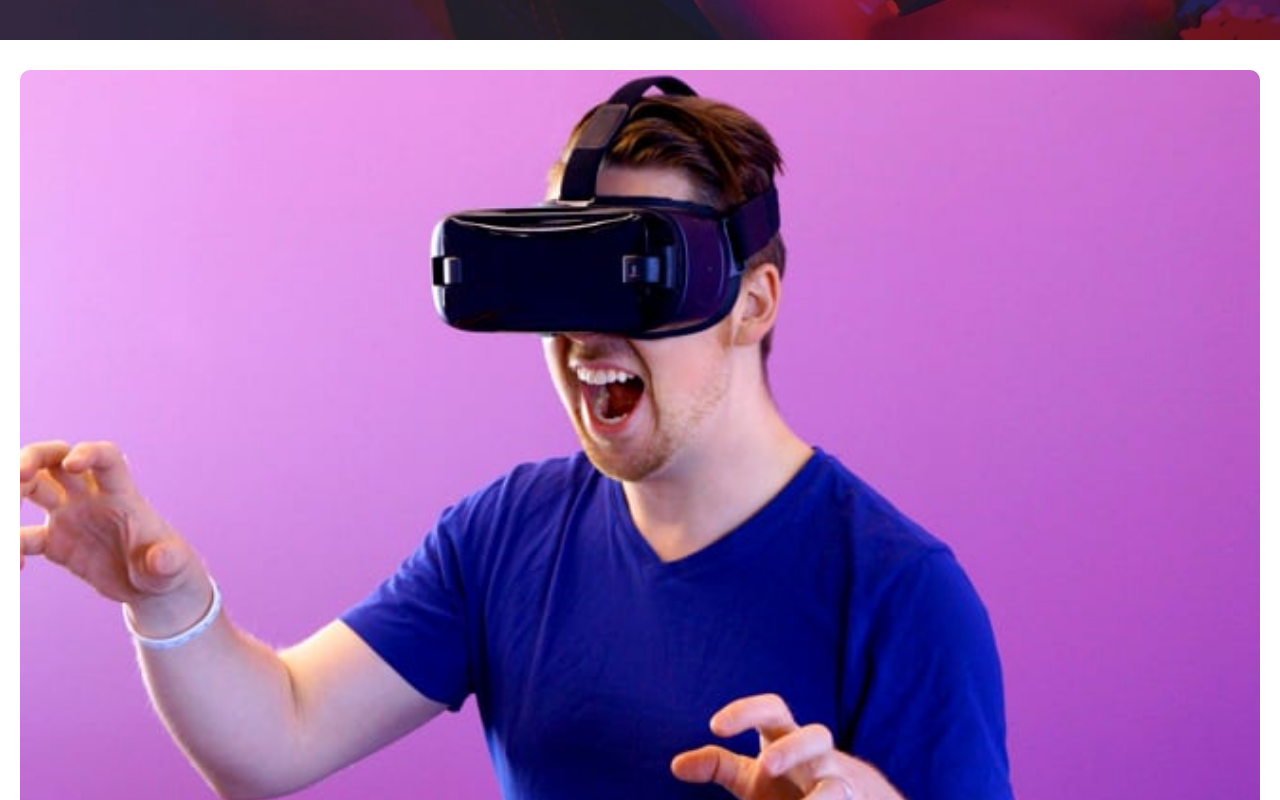
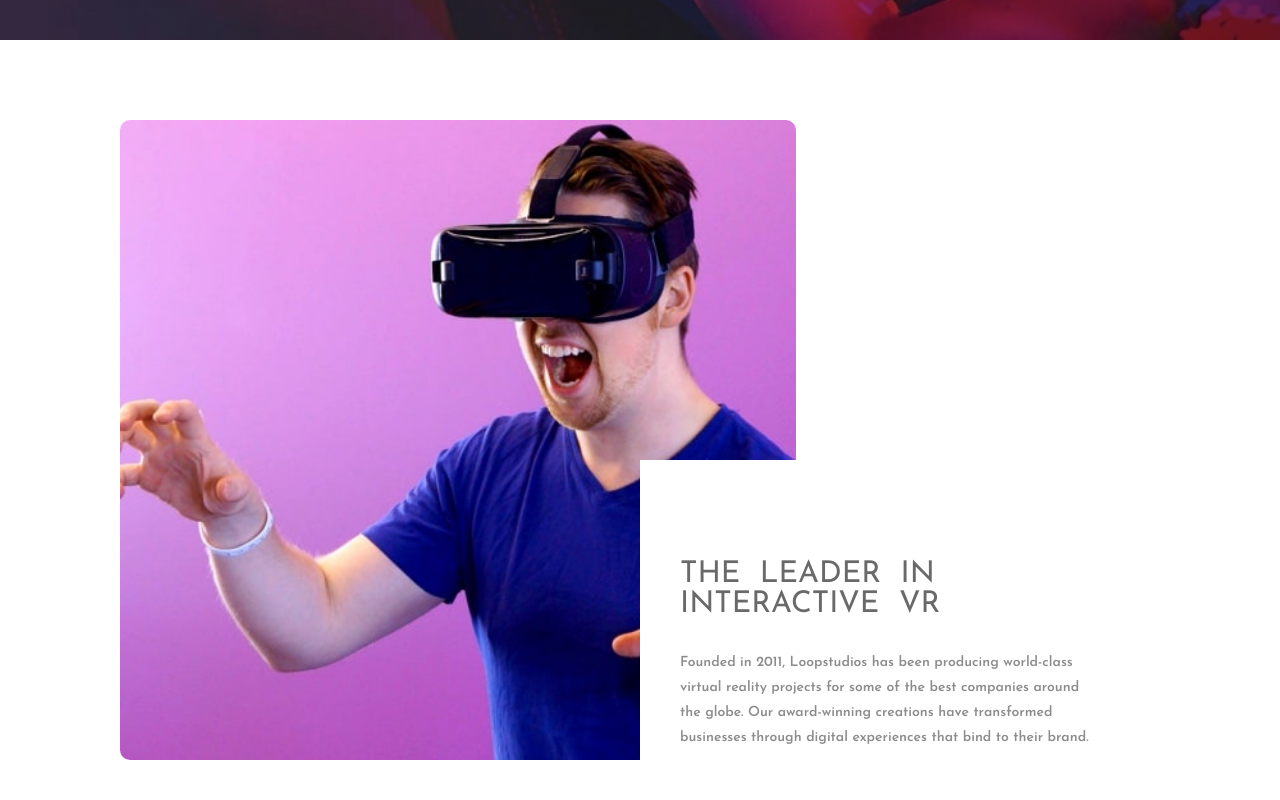
Before and after one commit to Diego2Drm/Loopstudios-landing-page, a React (Vite) app: page / in a window 1280 px wide. Shown: the part 760-1560 px from the top of the page. Built offline with nearby package versions, Linux system fonts and the light colour scheme; a web font is replaced by a local one.

Commit message:
Media Query Leader

```diff
--- a/src/components/main/Leader.jsx
+++ b/src/components/main/Leader.jsx
@@ -1,13 +1,16 @@
 import React from "react";
 import '../../scss/components/Leader.scss'
-import imageInteractive from '../../assets/mobile/image-interactive.jpg'
 
 function Leader() {
   return (
     <section className="content__leader">
-      <img src={imageInteractive} alt="image-interactive" />
-      <h2>The Leader in interactive vr</h2>
-      <p>Founded in 2011, Loopstudios has been producing world-class virtual reality projects for some of the best companies around the globe. Our award-winning creations have transformed businesses through digital experiences that bind to their brand.</p>
+      <div className="content__leader--img"></div>
+      <div className="content__leader-info">
+        <h2>The Leader in interactive vr</h2>
+        <p>
+          Founded in 2011, Loopstudios has been producing world-class virtual reality projects for some of the best companies around the globe. Our award-winning creations have transformed businesses through digital experiences that bind to their brand.
+        </p>
+      </div>
     </section>
   );
 };
--- a/src/scss/components/Header.scss
+++ b/src/scss/components/Header.scss
@@ -76,6 +76,7 @@
       position: absolute;
       inset: 0;
       background: linear-gradient(to left, rgba(0, 0, 0, 0.6), rgba(0, 0, 0, 0));
+      pointer-events: none;
     }
 
     p {
--- a/src/scss/components/Leader.scss
+++ b/src/scss/components/Leader.scss
@@ -4,11 +4,15 @@
   padding: 3rem 2rem;
   height: 100vh;
 
-  img {
+  .content__leader--img {
+    background: url("../../assets/mobile/image-interactive.jpg") no-repeat;
+    background-size: cover;
     width: 100%;
+    height: 25rem;
     border-radius: 1rem;
   }
 
+  .content__leader-info {
     h2 {
       margin-top: 3rem;
       margin-bottom: 2rem;
@@ -32,3 +36,49 @@
       line-height: 2.5rem;
     }
   }
+}
+
+// Desktop
+@media (min-width: 1024px) {
+  .content__leader {
+    display: flex;
+    padding: 8rem 12rem;
+    position: relative;
+    .content__leader--img{
+      width: 65%;
+      background: url("../../assets/desktop/image-interactive.jpg");
+      background-size: cover;
+      height: 100%;
+
+    }
+    .content__leader-info {
+      background: variables.$White;
+      position: absolute;
+      width: 60rem;
+      height: 30rem;
+      left: 50%;
+      bottom: 8rem;
+      padding: 7rem 4rem 0;
+      h2 {
+        width: 40rem;
+        margin-bottom: 3rem;
+        text-align: start;
+        font-size: 3rem;
+        line-height: 3rem;
+        font-weight: 400;
+        word-spacing: 1rem;
+      }
+
+      p {
+        width: 80%;
+        text-align: start;
+        margin: 0;
+        font-size: 1.4rem;
+        color: variables.$Dark-Gray;
+        font-weight: 600;
+        font-family: variables.$Josefin;
+      }
+    }
+  }
+
+}
```
Lines whose indentation alone changed are shown as unchanged.
